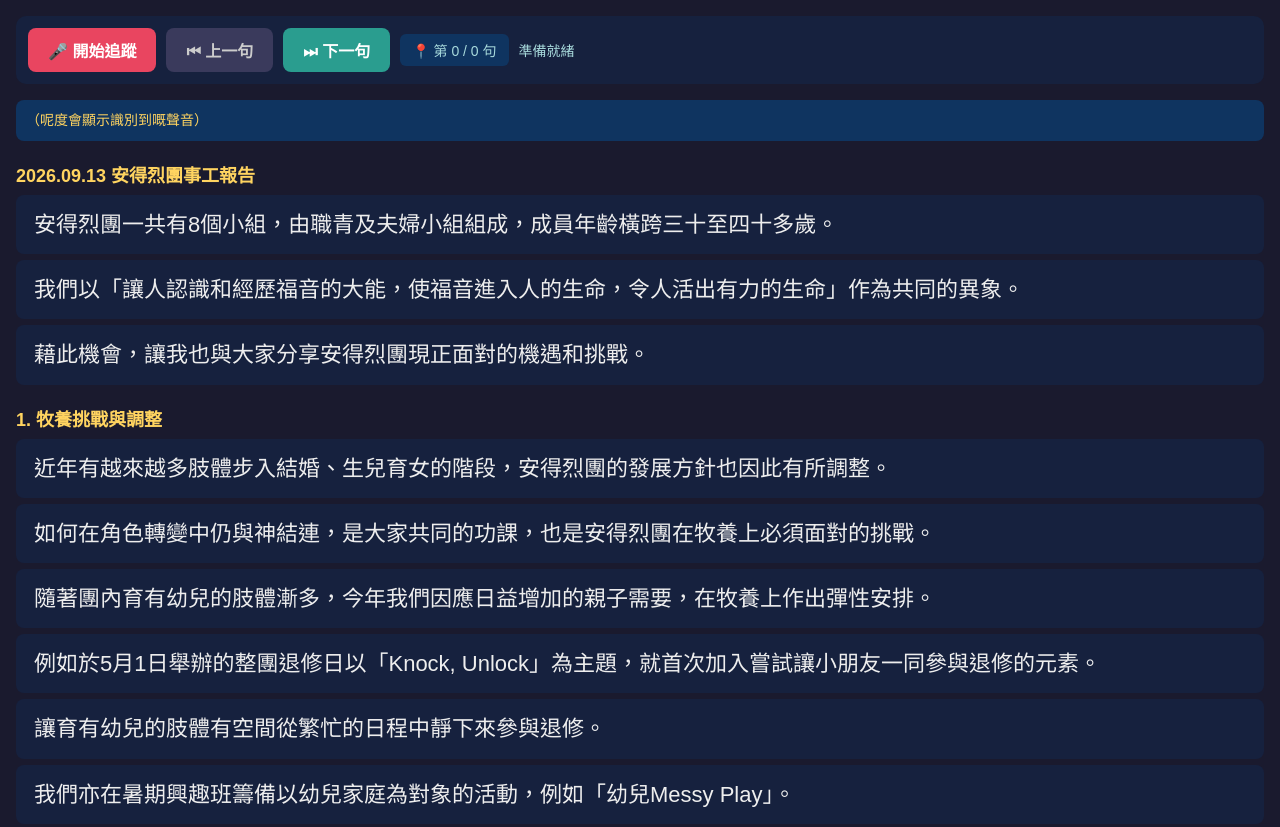
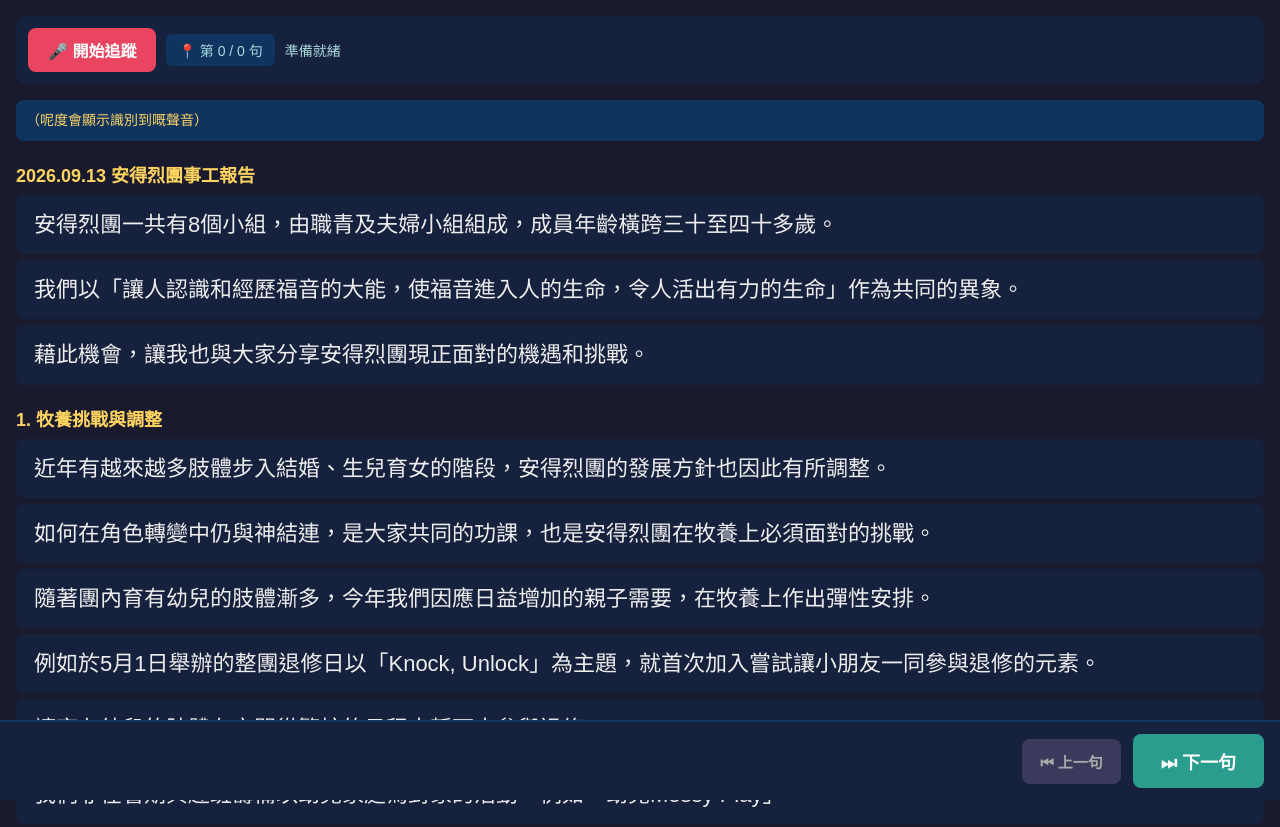
Before and after one commit to yspthp/cantonese-speech-prompter, a plain HTML site: page index.html in a window 1280 px wide. Shown: the top 827 px of the page. Drawn offline with Linux system fonts and the light colour scheme.

Commit message:
Update index.html to V5 (fixed bottom navigation bar)

```diff
--- a/index.html
+++ b/index.html
@@ -9,6 +9,7 @@
   body {
     font-family: "Microsoft JhengHei", "PingFang HK", sans-serif;
     background: #1a1a2e; color: #eee; padding: 16px;
+    padding-bottom: 90px;  /* 留空間俾底部按鈕 */
   }
   .controls {
     position: sticky; top: 0; background: #16213e;
@@ -22,8 +23,6 @@
   }
   #startBtn { background: #e94560; color: #fff; }
   #stopBtn  { background: #555; color: #fff; }
-  #prevBtn  { background: #3a3a5c; color: #ccc; }
-  #nextBtn  { background: #2a9d8f; color: #fff; }
   #progress {
     font-size: 14px; color: #a8dadc;
     background: #0f3460; padding: 6px 12px; border-radius: 6px;
@@ -52,6 +51,31 @@
     font-weight: bold;
   }
   .hint { font-size: 12px; color: #888; margin-top: 8px; }
+
+  /* 底部固定導航欄 */
+  .nav-bar {
+    position: fixed;
+    bottom: 0; left: 0; right: 0;
+    background: #16213e;
+    padding: 12px 16px;
+    display: flex;
+    justify-content: flex-end;
+    align-items: center;
+    gap: 12px;
+    z-index: 20;
+    border-top: 2px solid #0f3460;
+  }
+  #prevBtn {
+    background: #3a3a5c; color: #aaa;
+    padding: 12px 18px;
+    font-size: 15px;
+  }
+  #nextBtn {
+    background: #2a9d8f; color: #fff;
+    padding: 14px 28px;
+    font-size: 18px;
+    min-width: 130px;
+  }
 </style>
 </head>
 <body>
@@ -59,8 +83,6 @@
 <div class="controls">
   <button id="startBtn">🎤 開始追蹤</button>
   <button id="stopBtn" style="display:none;">⏹ 停止</button>
-  <button id="prevBtn">⏮ 上一句</button>
-  <button id="nextBtn">⏭ 下一句</button>
   <div id="progress">📍 第 0 / 0 句</div>
   <div id="status">準備就緒</div>
 </div>
@@ -70,8 +92,14 @@
 <div id="script"></div>
 
 <p class="hint">
-  提示：讀完一句會自動跳去下一句。如果識別唔準，可以用「上一句」「下一句」按鈕，或者直接㩒任何一句。
+  提示：讀完一句會自動跳去下一句。如果識別唔準，可以用底部嘅「上一句」「下一句」按鈕，或者直接㩒任何一句。
 </p>
+
+<!-- 底部固定導航 -->
+<div class="nav-bar">
+  <button id="prevBtn">⏮ 上一句</button>
+  <button id="nextBtn">⏭ 下一句</button>
+</div>
 
 <script>
 // ============================================================
```
